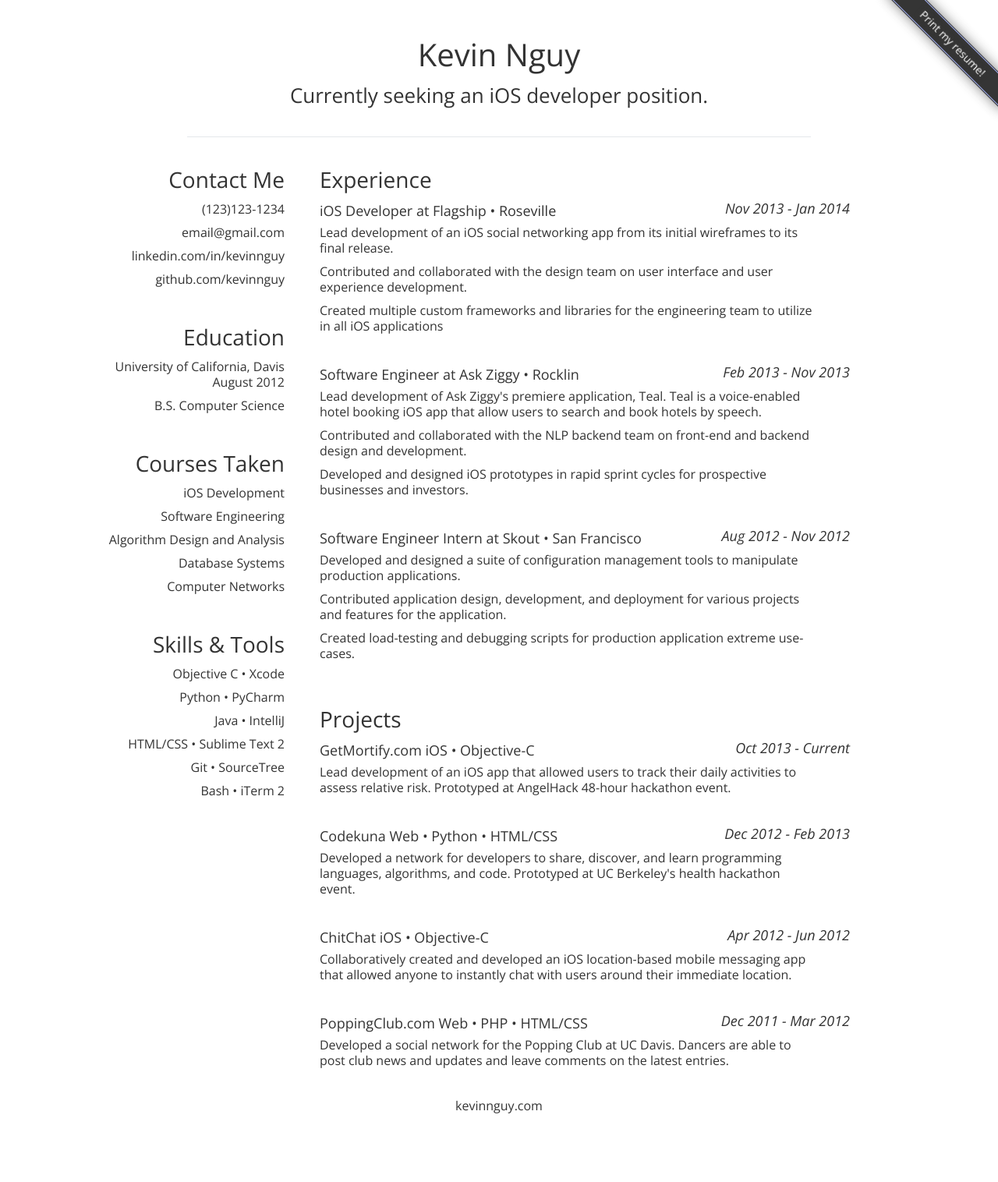
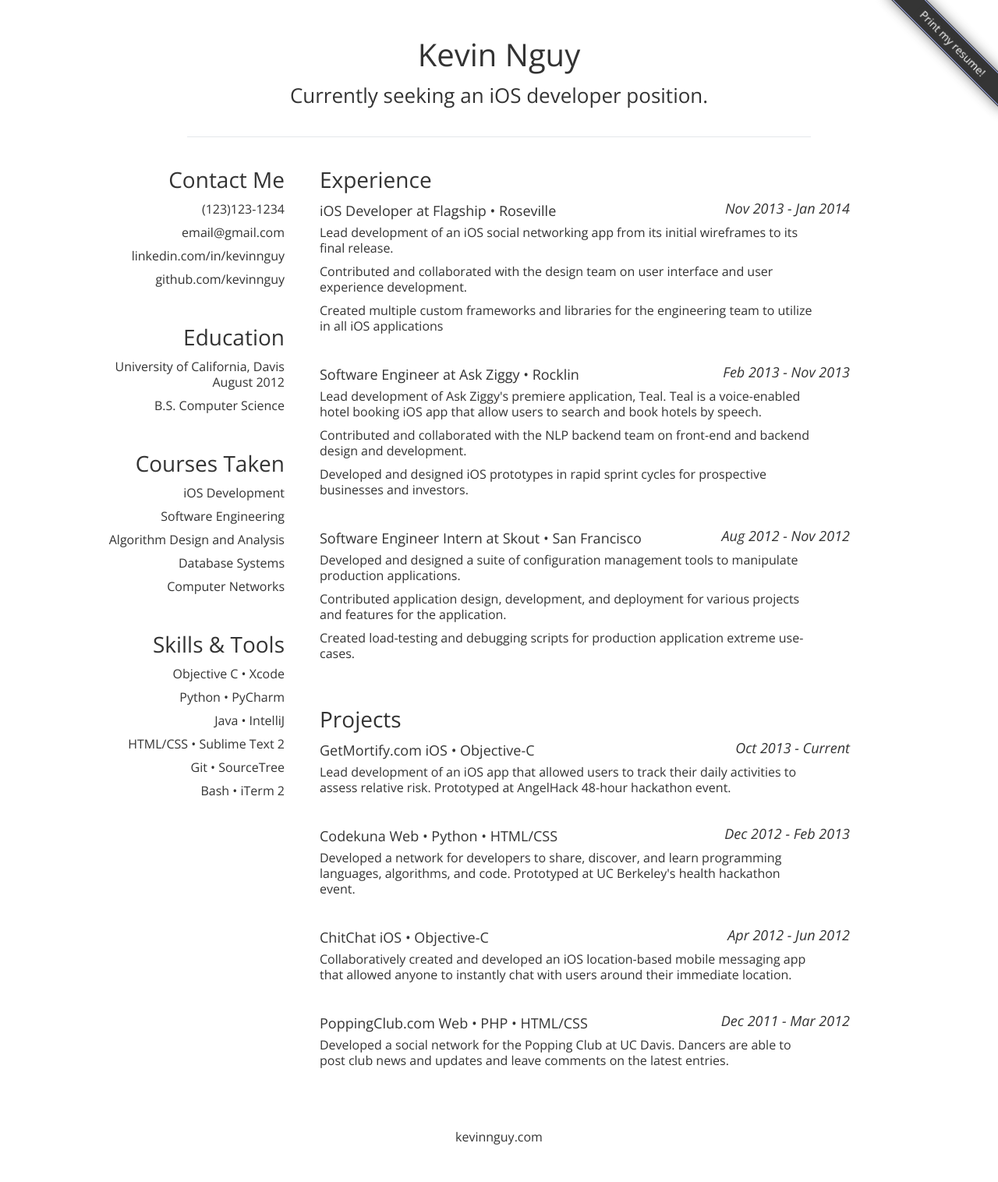
Before and after one commit to kevinnguy/kevinnguy.github.com, a Jekyll site: the page index.html, which Jekyll copies as it is, in a window 1280 px wide. Shown: the whole page at 78% size. Built offline with Jekyll 4.4.1, drawn with Linux system fonts in a browser that asks for light colours; before the commit the page ends 1429 px from its top, so only the background shows below that.

Commit message:
Sorry for the poor description

```diff
--- a/static/css/new_style.css
+++ b/static/css/new_style.css
@@ -656,7 +656,9 @@ width: 800px;
 
 #footer
 { text-align: center;;
-  width:100%; }
+  width:100%;
+  padding: 40px 0 50px 0;
+}
 
 .tr
 { display:table-row; }
```
